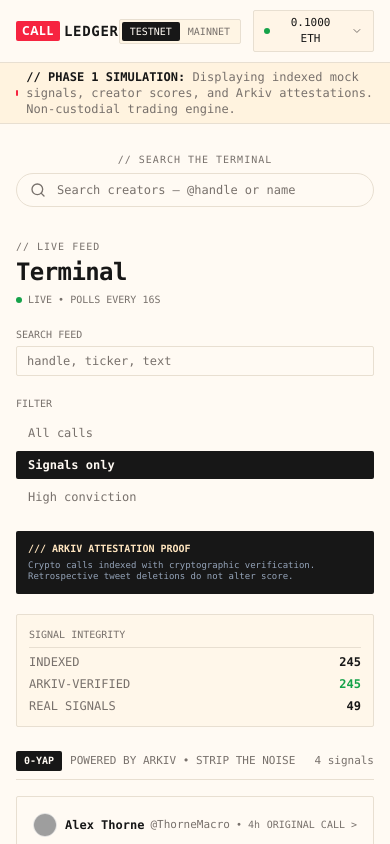
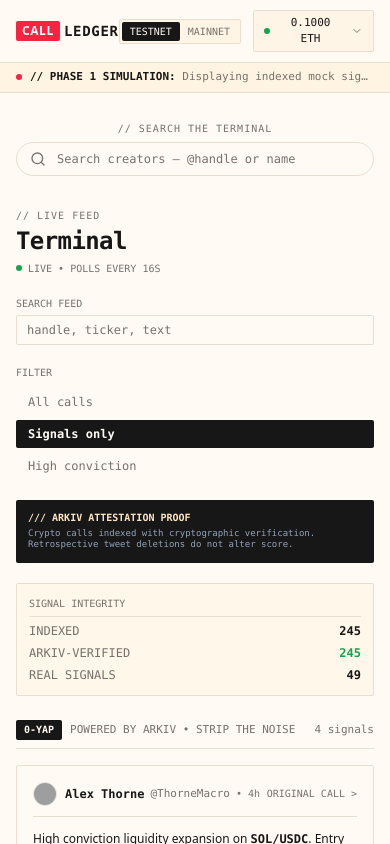
Before and after one commit to Team-Somewhere/call-ledger, a Next.js app in the folder apps/web/: page / in a window 390 px wide. Shown: the top 844 px of the page. Built offline with nearby package versions, Linux system fonts and the light colour scheme; grey boxes are pictures that could not be loaded.

Commit message:
style: improve mock banner responsiveness and update X username validation message

```diff
--- a/apps/web/components/mock-banner.tsx
+++ b/apps/web/components/mock-banner.tsx
@@ -3,10 +3,10 @@ import { AlertCircle } from "lucide-react";
 
 export function MockBanner() {
   return (
-    <div className="bg-[#FFF2DB]/80 border-b border-[#E8DFD1] px-4 md:px-8 py-1.5 text-xs text-[#78716C] flex items-center justify-between font-mono">
-      <div className="flex items-center gap-2">
-        <span className="w-1.5 h-1.5 rounded-full bg-[#F62440] inline-block animate-pulse" />
-        <span>
+    <div className="bg-[#FFF2DB]/70 border-b border-[#E8DFD1] px-4 md:px-8 py-1.5 text-[11px] text-[#78716C] flex items-center justify-between gap-4 font-mono">
+      <div className="flex items-center gap-2 min-w-0">
+        <span className="w-1.5 h-1.5 rounded-full bg-[#F62440] inline-block shrink-0" />
+        <span className="truncate">
           <strong className="text-[#171717] font-semibold">
             // PHASE 1 SIMULATION:
           </strong>{" "}
@@ -14,7 +14,7 @@ export function MockBanner() {
           attestations. Non-custodial trading engine.
         </span>
       </div>
-      <span className="hidden md:inline-block px-1.5 py-0.2 rounded-sm bg-[#FFE5BF] text-[10px] text-[#171717]">
+      <span className="hidden md:inline-block shrink-0 text-[10px] text-[#171717]">
         INDEX PROTOCOL v0.1.0
       </span>
     </div>
```
